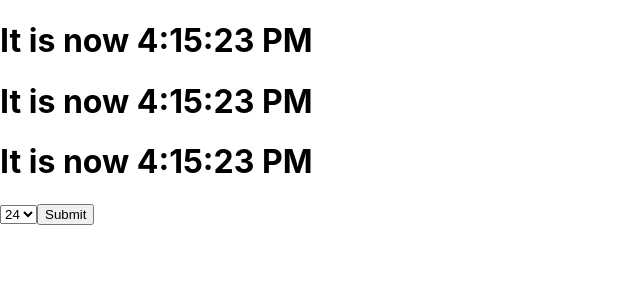
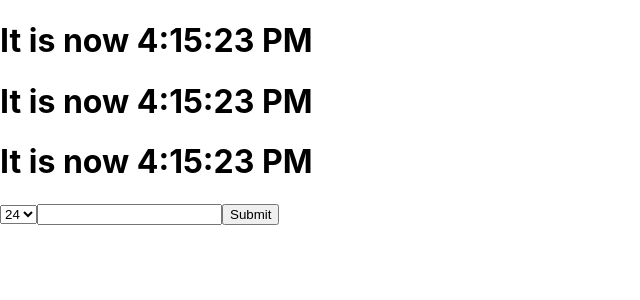
Before and after one commit to james-wienecke/learn-react, a React (Create React App) app: page / in a window 1280 px wide. Shown: the top 300 px of the page, without its empty margins (0-640 px from the left). Built offline with nearby package versions, Linux system fonts and the light colour scheme.

Commit message:
Added multiple inputs on one form with React controlled components.

```diff
--- a/src/TestForm.js
+++ b/src/TestForm.js
@@ -3,8 +3,10 @@ import {Component} from "react";
 class TestForm extends Component {
     constructor(props) {
         super(props);
-        this.state = {value: ''};
-
+        this.state = {
+            oddNumSelect: '',
+            textInput: '',
+        };
         this.handleChange = this.handleChange.bind(this);
         this.handleForm = this.handleForm.bind(this);
     }
@@ -16,25 +18,47 @@ class TestForm extends Component {
     }
 
     handleChange(e) {
-        this.setState({value: e.target.value})
+        const target = e.target;
+        let value = null;
+        switch (target.type) {
+            case 'select-one':
+            case 'text':
+                value = target.value;
+                break;
+            case 'checkbox':
+                value = target.checked;
+                break;
+        }
+        const name = target.name;
+
+        this.setState({
+            [name]: value
+        });
     }
 
     handleForm(e) {
         e.preventDefault();
-        alert("FORM SUBMITTED");
-        console.log(e);
-        console.log(this.state.value);
+        // console.log(e);
+        console.log(this.state.oddNumSelect, this.state.textInput);
     }
 
     render() {
         return (
-            <form onSubmit={this.handleForm} value={this.state.value}>
-                <select onChange={this.handleChange}>
+            <form onSubmit={this.handleForm}>
+                <select
+                    name="oddNumSelect"
+                    onChange={this.handleChange}
+                    value={this.state.oddNumSelect}>
                     <option value={24}>24</option>
                     <option value={12}>12</option>
                     <option value={6}>6</option>
                     <option value={3}>3</option>
                 </select>
+                <input
+                    name="textInput"
+                    type="text"
+                    onChange={this.handleChange}
+                    value={this.state.textInput} />
                 <button type={"submit"}>Submit</button>
             </form>
         )
```
